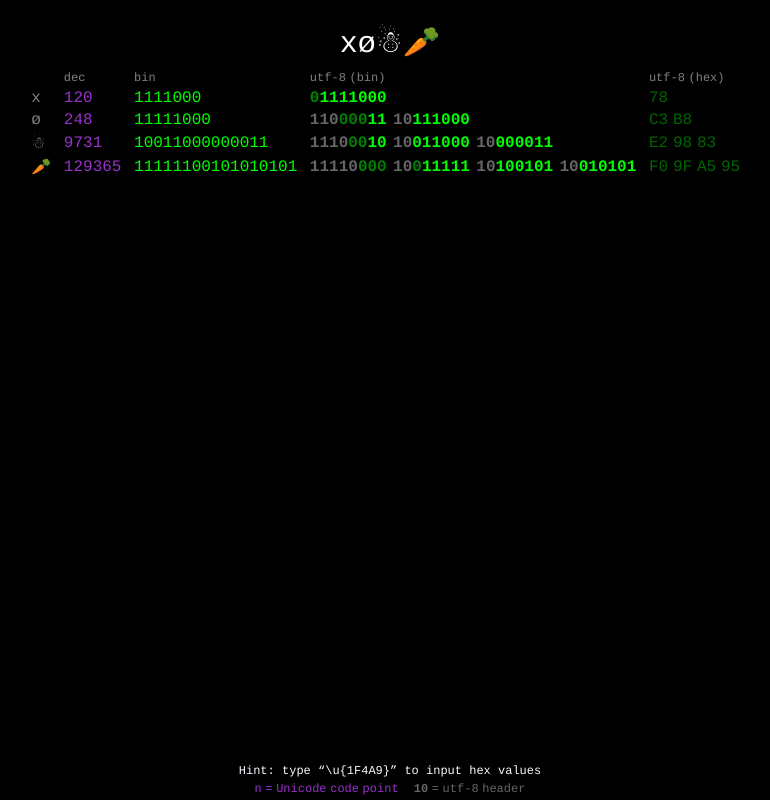
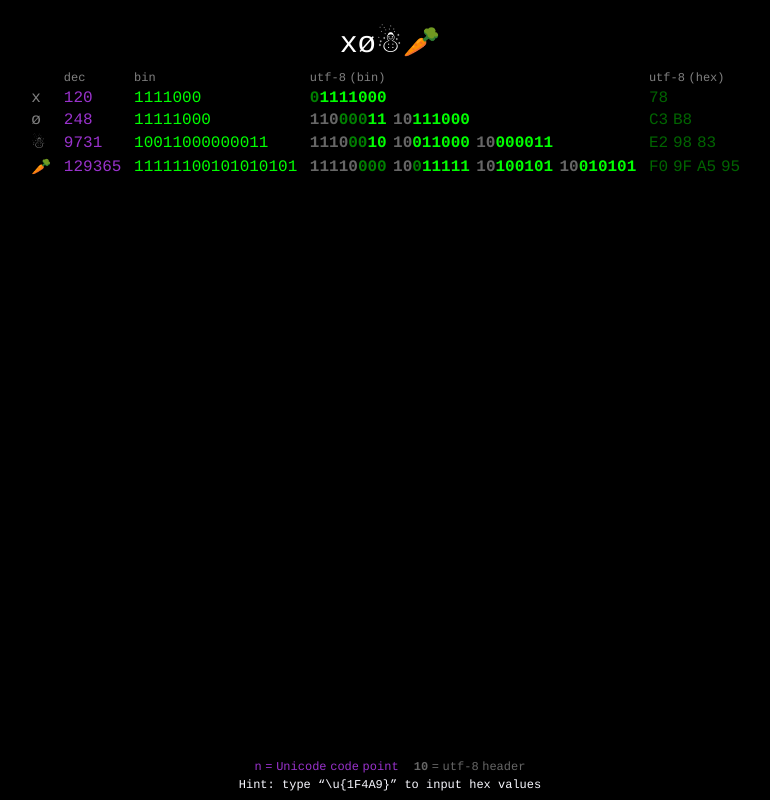
Before and after one commit to davidxcheng/utf-8-illustrator, a website with bundled scripts: page docs/index.html in a window 1280 px wide. Shown: the whole page, without its empty margins (250-1020 px from the left). Built offline with nearby package versions, Linux system fonts and the light colour scheme.

```diff
--- a/docs/css/style.css
+++ b/docs/css/style.css
@@ -75,7 +75,7 @@
   opacity: .5;
 }
 
-#legend {
+.footer {
   position: fixed;
   bottom: 0;
   left: 0;
--- a/docs/index.html
+++ b/docs/index.html
@@ -23,12 +23,14 @@
 
         </tbody>
     </table>
-    <div id="legend">
+    <div class="footer">
+        <div id="legend">
+            <span class="legend dec">n = Unicode code point</span>
+            <span class="legend header"><b>10</b> = utf-8 header</span>
+        </div>
         <div class="hint">
             Hint: type <q id="hintput">\u{1F4A9}</q> to input hex values
         </div>
-        <span class="dec">n = Unicode code point</span>
-        <span class="header"><b>10</b> = utf-8 header</span>
     </div>
     <script type="module" src="js/app.js"></script>
 </body>
```
